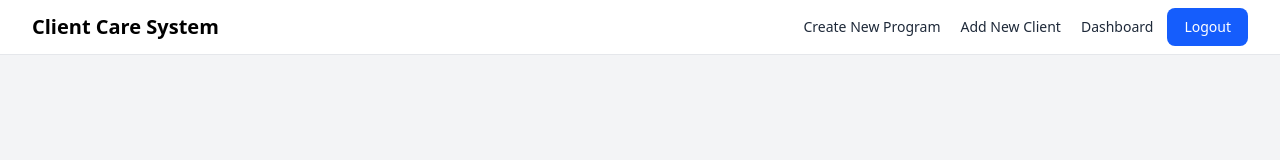
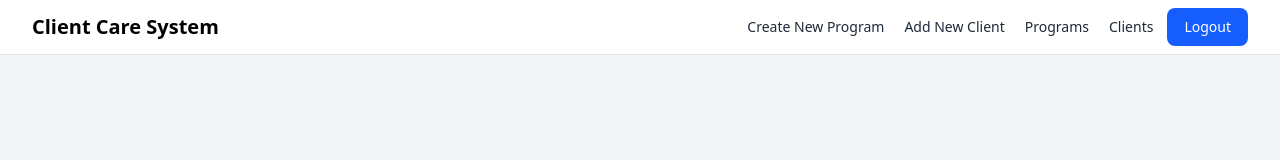
Before and after one commit to jameskiongo/client-care, a React (Vite) app in the folder frontend/: page / in a window 1280 px wide. Shown: the top 160 px of the page. Built offline with nearby package versions, Linux system fonts and the light colour scheme; sample sign-in values are in the browser's storage.

Commit message:
created and started on patients page

```diff
--- a/frontend/src/App.jsx
+++ b/frontend/src/App.jsx
@@ -15,6 +15,7 @@ import {
 } from "react-router";
 import PatientProfile from "./pages/PatientPage/PatientProfile";
 import PatientAdd from "./pages/PatientPage/PatientAdd";
+import AllPatients from "./pages/PatientPage/AllPatients";
 const router = createBrowserRouter(
   createRoutesFromElements(
     <Route path="/" element={<Root />}>
@@ -23,6 +24,7 @@ const router = createBrowserRouter(
       <Route path="/login" element={<LoginPage />} />
       <Route element={<PrivateRoutes />}>
         <Route path="/dashboard" element={<HomePage />} />
+        <Route path="/patients" element={<AllPatients />} />
         <Route path="/program/:program_id" element={<IndividualProgram />} />
         <Route path="/patient/:patient_id" element={<PatientProfile />} />
         <Route path="/create_program" element={<ProgramCreate />} />
--- a/frontend/src/components/Navigation/Navbar.jsx
+++ b/frontend/src/components/Navigation/Navbar.jsx
@@ -80,7 +80,13 @@ function Navbar() {
                           className="p-2 capitalize flex items-center text-sm text-gray-800 hover:bg-gray-100 rounded-lg focus:outline-hidden focus:bg-gray-100"
                           to="/dashboard"
                         >
-                          dashboard
+                          programs
+                        </Link>
+                        <Link
+                          className="p-2 capitalize flex items-center text-sm text-gray-800 hover:bg-gray-100 rounded-lg focus:outline-hidden focus:bg-gray-100"
+                          to="/patients"
+                        >
+                          clients
                         </Link>
                       </div>
 
--- /dev/null
+++ b/frontend/src/pages/PatientPage/AllPatients.jsx
@@ -0,0 +1,34 @@
+import PatientCard from "../../components/PatientComponents/PatientCard";
+import { useGetAllPatientsQuery } from "../../services/index.js";
+function HomePage() {
+  const { data, error, isLoading } = useGetAllPatientsQuery();
+  let content;
+  if (isLoading) {
+    content = <div>Loading...</div>;
+  } else if (error) {
+    content = <div>Error: {error.message}</div>;
+  } else if (!data || data.length === 0) {
+    content = <div>No data</div>;
+  } else {
+    content = data.map((program) => (
+      <PatientCard key={program.id} client={program} />
+    ));
+  }
+  return (
+    <div className="my-10">
+      {/* <div className="w-full h-screen flex items-center justify-center bg-gray-50"> */}
+      <div className="max-w-[85rem] h-full  mx-auto px-4 sm:px-6 lg:px-8">
+        <div className="mb-10">
+          <h1 className="block text-3xl font-bold text-gray-800 sm:text-4xl md:text-5xl lg:text-6xl">
+            Patients
+          </h1>
+        </div>
+        {/* Grid */}
+        <div className="grid grid-cols-1 sm:grid-cols-3 gap-3">{content}</div>
+        {/* End Grid */}
+      </div>
+    </div>
+  );
+}
+
+export default HomePage;
```
